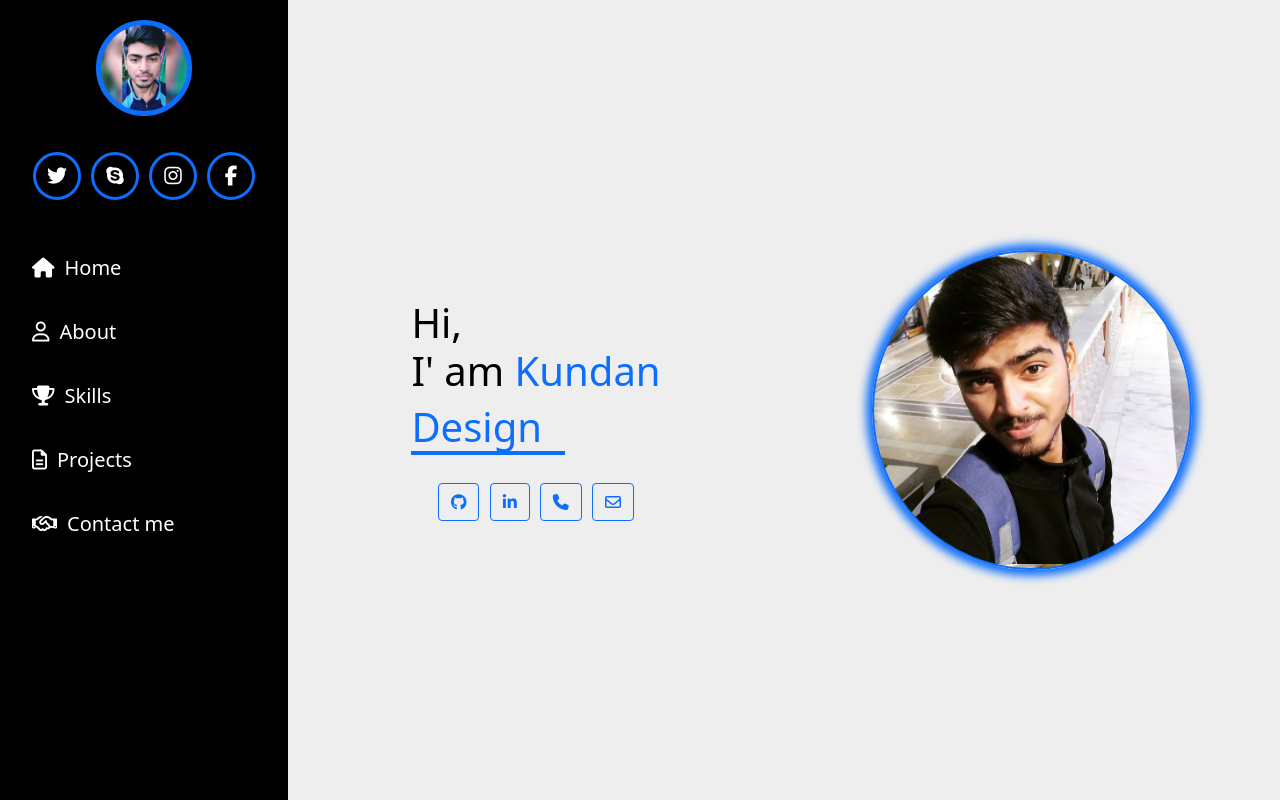
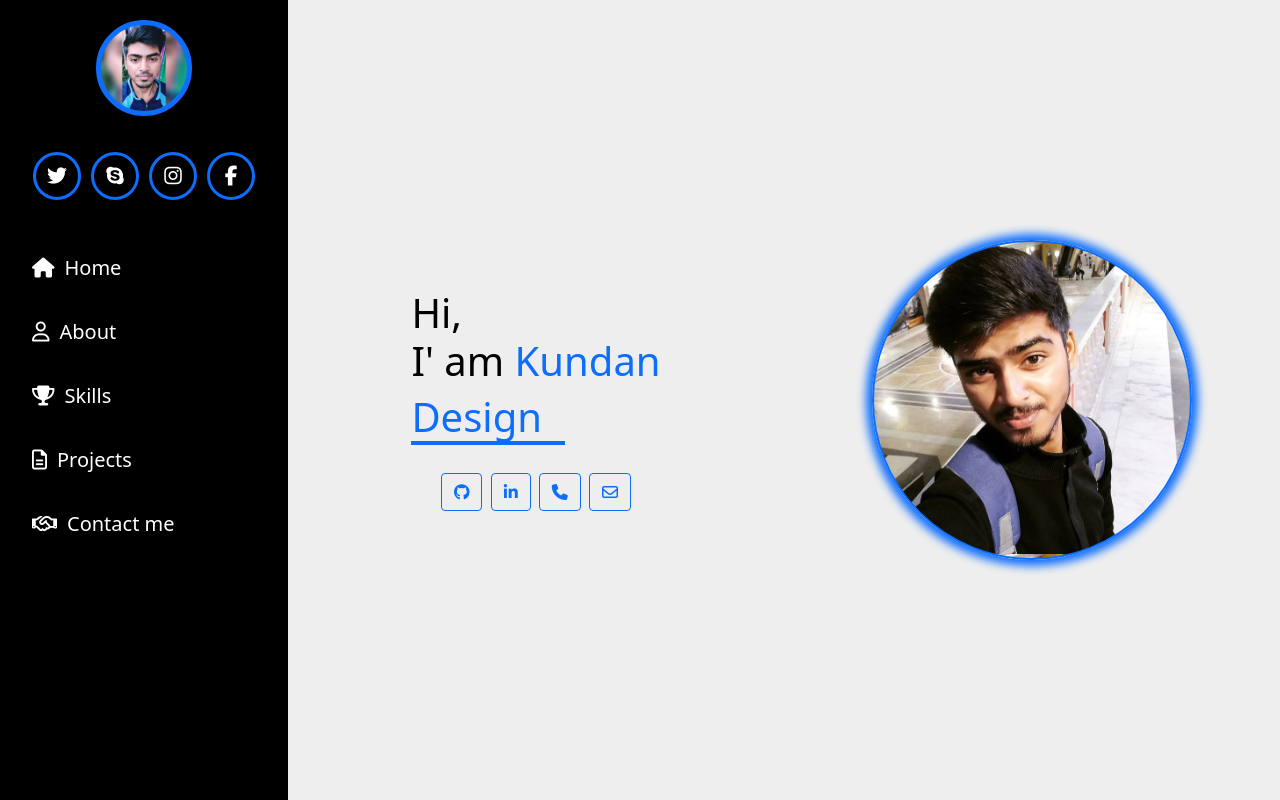
Before and after one commit to candy-6646/portfolio, a plain HTML site: page index.html in a window 1280 px wide. Drawn offline with nearby package versions, Linux system fonts and the light colour scheme.

Commit message:
top-sec-design changed

```diff
--- a/styles.css
+++ b/styles.css
@@ -200,12 +200,11 @@ body {
 	justify-content: center;
 	align-items: center;
 	flex-direction: column;
-	padding: 0px;
-	margin-top: 20px;
+	padding: 10px 0px 10px 0px;
 }
 
 #top > div.heading.row > div:nth-child(1)>div {
-	margin: 10px 0px 10px 0px;
+	padding: 10px 0px 10px 0px;
 }
 
 #top .intro {
@@ -244,5 +243,5 @@ body {
 }
 
 .heading .titleBtns>button {
-	margin: 0px 3px 0px 3px;
+	margin: 0px 2px 0px 2px;
 }
```
